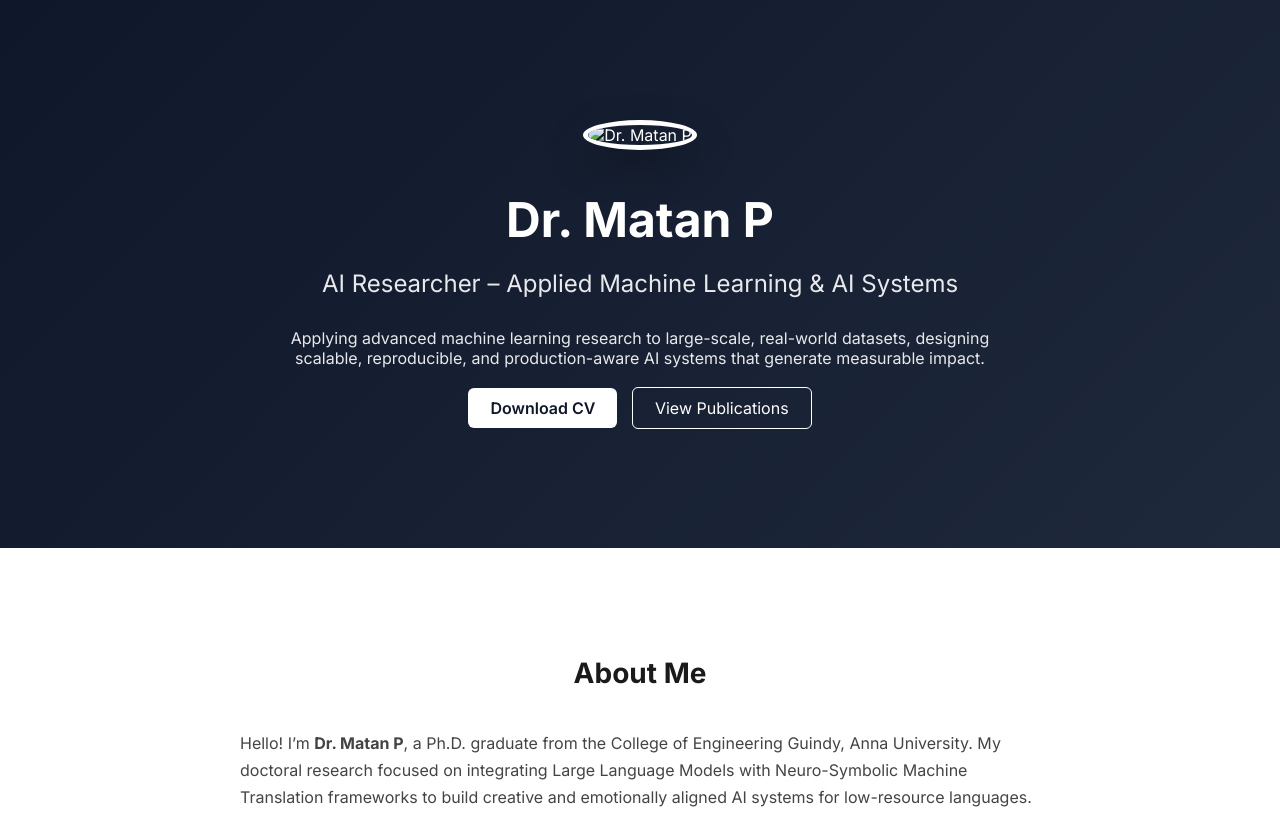
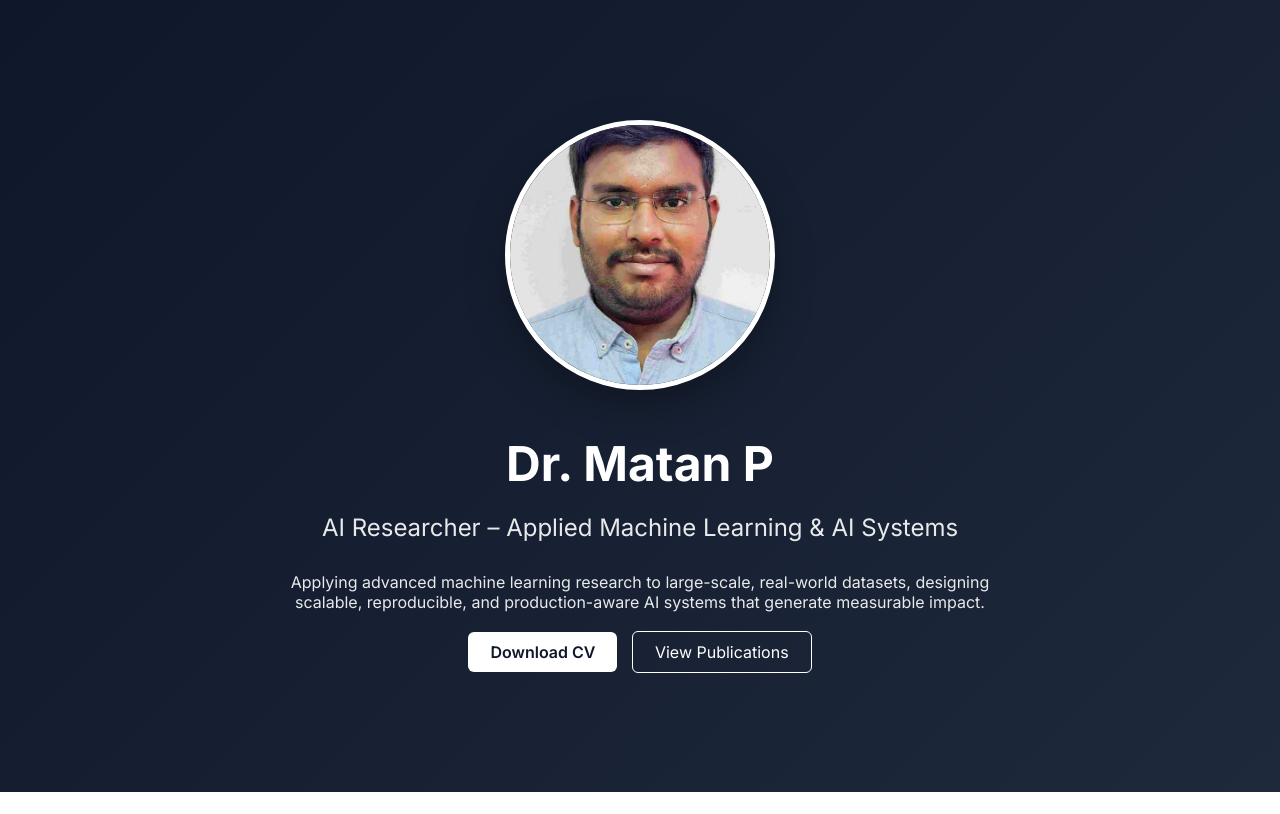
Before and after one commit to matanp8797/matan, a plain HTML site: page index.html in a window 1280 px wide. Shown: the top 814 px of the page. Drawn offline with Linux system fonts and the light colour scheme.

Commit message:
Update index.html

```diff
--- a/index.html
+++ b/index.html
@@ -14,7 +14,7 @@
 <section class="hero">
     <div class="container hero-center">
 <div class="hero-image">
-            <img src="assets/profile.jpg" alt="Dr. Matan P">
+            <img src="profile.jpg" alt="Dr. Matan P">
         </div>
 
         <h1>Dr. Matan P</h1>
@@ -425,4 +425,5 @@
 </footer>
 
 </body>
+
 </html>
```
